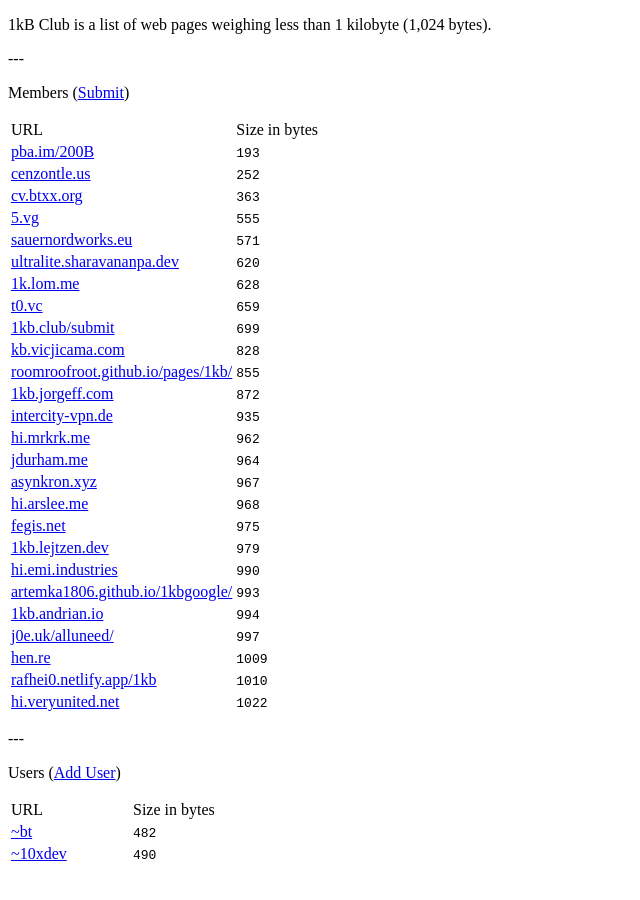
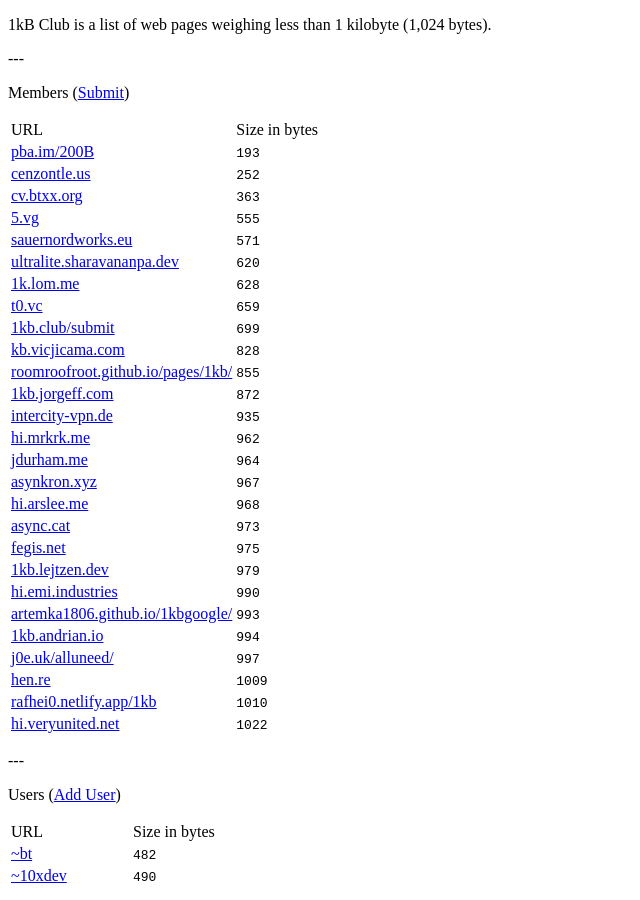
Before and after one commit to bradleytaunt/1kb.club, a Jekyll site: the page built from index.html, in a window 1280 px wide. Shown: the whole page, without its empty margins (0-640 px from the left). Built offline with Jekyll 4.4.1, drawn with Linux system fonts in a browser that asks for light colours.

Commit message:
Add async.cat

```diff
--- a/_data/sites.yml
+++ b/_data/sites.yml
@@ -75,3 +75,6 @@
 
 - domain: ultralite.sharavananpa.dev
   size: 620
+
+- domain: async.cat
+  size: 973
```
